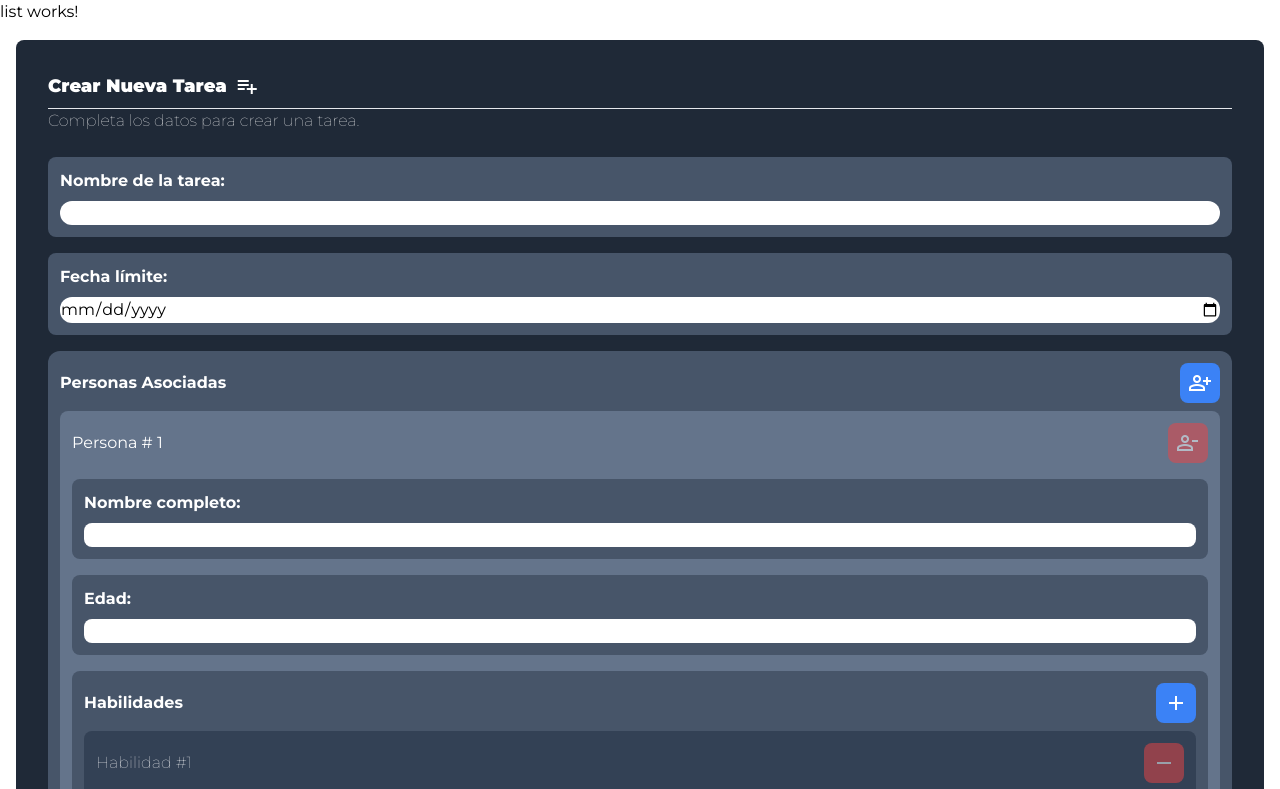
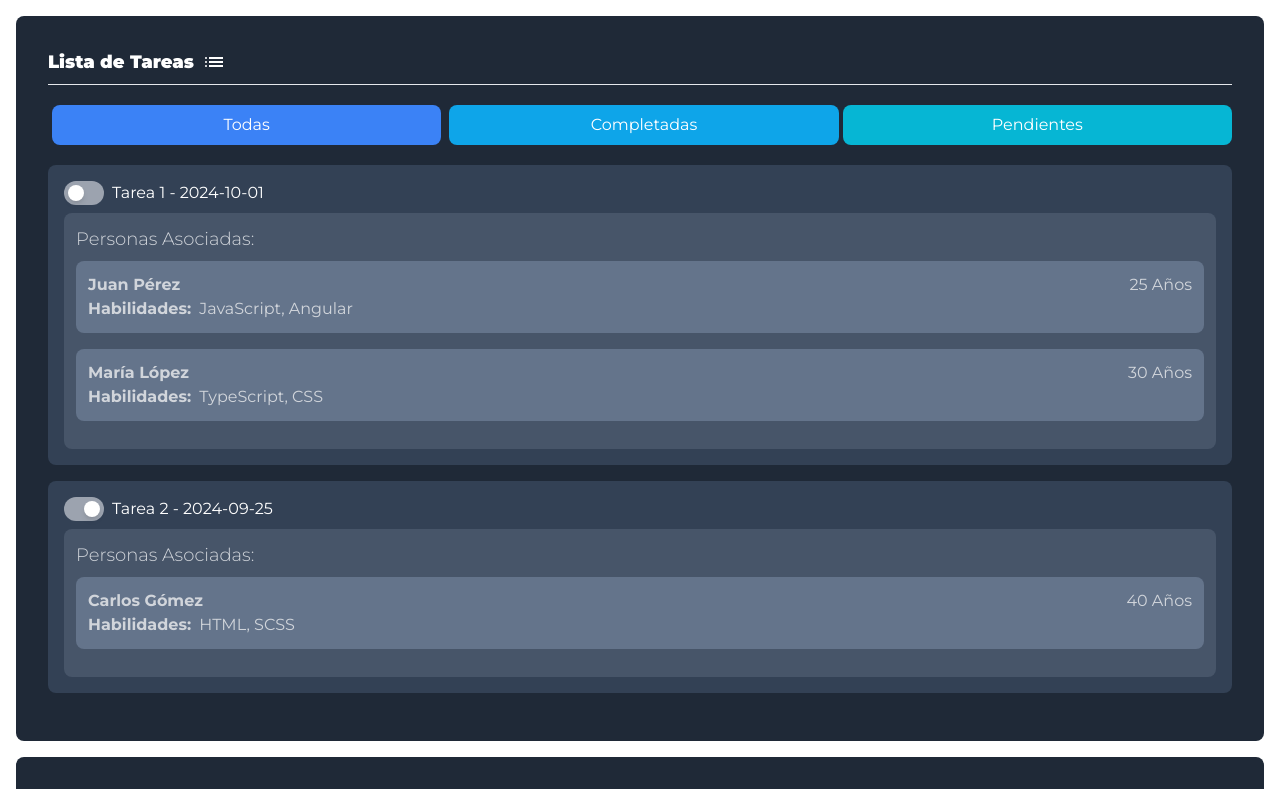
Before and after one commit to alemupx/velaio-test, an Angular app: page /home in a window 1280 px wide. Shown: the top 789 px of the page. Built offline with nearby package versions, Linux system fonts and the light colour scheme.

Commit message:
Maquetado de lista mas aterrizado. Falta arreglar algunos bugs.

```diff
--- a/src/app/shared/components/card/card.component.html
+++ b/src/app/shared/components/card/card.component.html
@@ -6,7 +6,6 @@
       <span class="material-symbols-outlined pl-2"> playlist_add </span>
     </h1>
     <hr />
-    <h3 class="text-white font-thin">{{ formStructure.description }}</h3>
   </div>
 
   <!-- Formulario principal -->
@@ -18,7 +17,7 @@
           <!-- Campo de texto -->
           <div *ngSwitchCase="'text'">
             <!-- Contenedor para el campo de texto con etiquetas y control -->
-            <div class="flex flex-col gap-2 bg-slate-600 p-3 rounded-lg">
+            <div class="flex flex-col gap-2 bg-slate-700 p-3 rounded-lg">
               <label [for]="field.name" class="text-white font-bold">{{
                 field.label
               }}</label>
@@ -54,7 +53,7 @@
           <!-- Campo de fecha -->
           <div *ngSwitchCase="'date'">
             <!-- Contenedor para el campo de fecha con etiquetas y control -->
-            <div class="flex flex-col gap-2 bg-slate-600 p-3 rounded-lg">
+            <div class="flex flex-col gap-2 bg-slate-700 p-3 rounded-lg">
               <label [for]="field.name" class="text-white font-bold">{{
                 field.label
               }}</label>
@@ -82,7 +81,7 @@
           <!-- Campo de personas asociadas (array) -->
           <div
             *ngSwitchCase="'array'"
-            class="flex flex-col gap-2 rounded-xl bg-slate-600 p-3"
+            class="flex flex-col gap-2 rounded-xl bg-slate-700 p-3"
           >
             <div class="flex justify-between items-center">
               <label class="text-white font-bold">{{ field.label }}</label>
@@ -116,7 +115,7 @@
                 "
                 [formGroupName]="i"
               >
-                <div class="flex flex-col gap-4 bg-slate-500 p-3 rounded-lg">
+                <div class="flex flex-col gap-4 bg-slate-600 p-3 rounded-lg">
                   <!-- Título de persona y botón para eliminar -->
                   <div class="flex justify-between items-center">
                     <h1 class="text-white font-normal">
@@ -142,7 +141,7 @@
                   <!-- Campo Nombre dentro del grupo de persona -->
                   <div>
                     <div
-                      class="flex flex-col gap-2 bg-slate-600 p-3 rounded-lg"
+                      class="flex flex-col gap-2 bg-slate-500 p-3 rounded-lg"
                     >
                       <label class="text-white font-bold"
                         >Nombre completo:</label
@@ -169,7 +168,7 @@
                   <!-- Campo Edad dentro del grupo de persona -->
                   <div>
                     <div
-                      class="flex flex-col gap-2 bg-slate-600 p-3 rounded-lg"
+                      class="flex flex-col gap-2 bg-slate-500 p-3 rounded-lg"
                     >
                       <label class="text-white font-bold">Edad:</label>
                       <input
@@ -201,7 +200,7 @@
                   <!-- Campo Habilidades (array) dentro del grupo de persona -->
                   <div
                     formArrayName="habilidades"
-                    class="flex flex-col gap-2 bg-slate-600 p-3 rounded-lg"
+                    class="flex flex-col gap-2 bg-slate-500 p-3 rounded-lg"
                   >
                     <div class="flex justify-between items-center">
                       <label class="text-white font-bold">Habilidades</label>
@@ -224,10 +223,10 @@
                       [formGroupName]="j"
                     >
                       <div
-                        class="flex flex-col gap-2 bg-slate-700 p-3 rounded-lg"
+                        class="flex flex-col gap-2 bg-slate-400 p-3 rounded-lg"
                       >
                         <div class="flex justify-between items-center">
-                          <label for="nombre" class="text-white font-thin"
+                          <label for="nombre" class="text-white font-light"
                             >Habilidad #{{ j + 1 }}</label
                           >
                           <button
--- a/src/app/shared/components/card/card.component.ts
+++ b/src/app/shared/components/card/card.component.ts
@@ -23,7 +23,6 @@ export class CardComponent implements OnInit {
   // Estructura del formulario
   formStructure = {
     title: 'Crear Nueva Tarea',
-    description: 'Completa los datos para crear una tarea.',
     fields: [
       {
         name: 'nombre',
--- a/src/app/shared/components/components.module.ts
+++ b/src/app/shared/components/components.module.ts
@@ -1,12 +1,12 @@
 import { NgModule } from '@angular/core';
 import { CommonModule } from '@angular/common';
-import { ReactiveFormsModule } from '@angular/forms';
+import { FormsModule, ReactiveFormsModule } from '@angular/forms';
 import { ListComponent } from './list/list.component';
 
 @NgModule({
   declarations: [ListComponent],
   exports: [ListComponent],
 
-  imports: [CommonModule, ReactiveFormsModule],
+  imports: [CommonModule, ReactiveFormsModule, FormsModule],
 })
 export class ComponentsModule {}
--- a/src/app/shared/components/list/list.component.html
+++ b/src/app/shared/components/list/list.component.html
@@ -1 +1,70 @@
-<p>list works!</p>
+<div class="bg-gray-800 p-8 m-4 rounded-lg">
+  <h1 class="text-white font-black text-lg pb-2 flex items-center">
+    Lista de Tareas
+    <span class="material-symbols-outlined pl-2"> list </span>
+  </h1>
+  <hr />
+
+  <!-- Filtros -->
+  <div class="flex flex-wrap space-x-1 my-4">
+    <button
+      class="bg-blue-500 rounded-lg text-white p-2 hover:bg-blue-400 flex-1 m-1"
+      (click)="filterTasks('all')"
+    >
+      Todas
+    </button>
+    <button
+      class="bg-sky-500 rounded-lg text-white p-2 hover:bg-sky-400 flex-1 m-1"
+      (click)="filterTasks('completed')"
+    >
+      Completadas
+    </button>
+    <button
+      class="bg-cyan-500 rounded-lg text-white p-2 hover:bg-cyan-400 flex-1 m-1"
+      (click)="filterTasks('pending')"
+    >
+      Pendientes
+    </button>
+  </div>
+
+  <!-- Listado de Tareas -->
+  <div *ngFor="let task of filteredTasks" class="mb-4">
+    <div class="bg-slate-700 p-4 rounded-lg items-center pb-4">
+      <label class="flex items-center cursor-pointer">
+        <input
+          type="checkbox"
+          [(ngModel)]="task.completed"
+          (change)="toggleTaskCompletion(task)"
+          class="sr-only"
+        />
+        <div
+          class="w-10 h-6 bg-gray-400 rounded-full flex items-center p-1 transition duration-200 ease-in-out"
+          [class.bg-blue-500]="task.completed"
+        >
+          <div
+            class="dot w-4 h-4 bg-white rounded-full shadow-md transform transition duration-200 ease-in-out"
+            [class.translate-x-4]="task.completed"
+          ></div>
+        </div>
+        <span class="ml-2 text-white"
+          >{{ task.title }} - {{ task.dueDate }}</span
+        >
+      </label>
+      <div class="text-gray-300 mt-2 bg-slate-600 p-3 rounded-lg">
+        <p class="text-lg font-light pb-2">Personas Asociadas:</p>
+        <div *ngFor="let person of task.associatedPeople" class="mb-4">
+          <div class="bg-slate-500 p-3 rounded-lg">
+            <div class="flex flex-col md:flex-row justify-between gap-2">
+              <p class="font-bold">{{ person.name }}</p>
+              <p>{{ person.age }} Años</p>
+            </div>
+            <div class="flex flex-col md:flex-row gap-2">
+              <p class="font-bold">Habilidades:</p>
+              <p>{{ person.skills.join(", ") }}</p>
+            </div>
+          </div>
+        </div>
+      </div>
+    </div>
+  </div>
+</div>
--- a/src/app/shared/components/list/list.component.ts
+++ b/src/app/shared/components/list/list.component.ts
@@ -1,10 +1,60 @@
 import { Component } from '@angular/core';
+
+interface Person {
+  name: string;
+  age: number;
+  skills: string[];
+}
+
+interface Task {
+  title: string;
+  dueDate: string;
+  associatedPeople: Person[];
+  completed: boolean; // Indica si la tarea está completada
+}
 
 @Component({
   selector: 'app-list',
   templateUrl: './list.component.html',
-  styleUrls: ['./list.component.css']
+  styleUrls: ['./list.component.css'],
 })
 export class ListComponent {
+  tasks: Task[] = [
+    {
+      title: 'Tarea 1',
+      dueDate: '2024-10-01',
+      associatedPeople: [
+        { name: 'Juan Pérez', age: 25, skills: ['JavaScript', 'Angular'] },
+        { name: 'María López', age: 30, skills: ['TypeScript', 'CSS'] },
+      ],
+      completed: false,
+    },
+    {
+      title: 'Tarea 2',
+      dueDate: '2024-09-25',
+      associatedPeople: [
+        { name: 'Carlos Gómez', age: 40, skills: ['HTML', 'SCSS'] },
+      ],
+      completed: true,
+    },
+  ];
 
+  filter: 'all' | 'completed' | 'pending' = 'all'; // Estado del filtro
+
+  get filteredTasks() {
+    if (this.filter === 'completed') {
+      return this.tasks.filter((task) => task.completed);
+    } else if (this.filter === 'pending') {
+      return this.tasks.filter((task) => !task.completed);
+    }
+    return this.tasks; // Muestra todas las tareas
+  }
+
+  toggleTaskCompletion(task: Task) {
+    task.completed = !task.completed; // Cambia el estado de completado de la tarea
+  }
+
+  filterTasks(filter: 'all' | 'completed' | 'pending') {
+    this.filter = filter; // Cambia el filtro
+  }
 }
```
